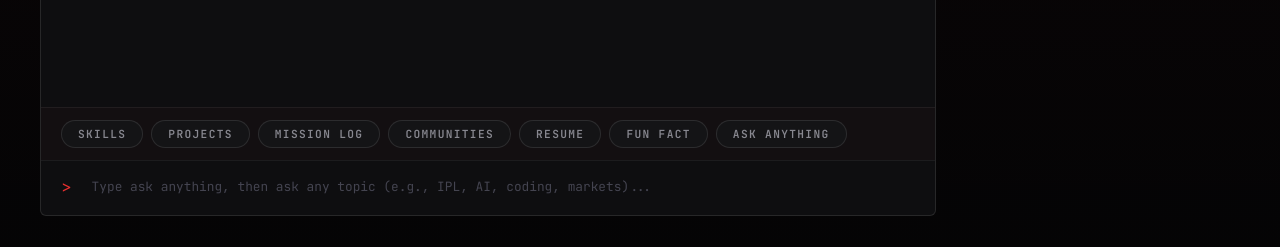
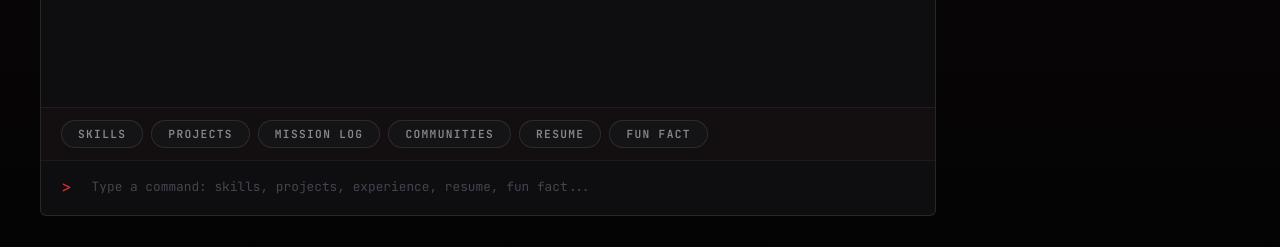
Before and after one commit to Yashwanth2408/yashwanth-portfolio, a website: page index.html in a window 1280 px wide. Shown: the part 8420-8667 px from the top of the page. Drawn offline with nearby package versions, Linux system fonts and the light colour scheme.

Commit message:
remove: remove ask anything button from terminal UI and update placeholder

```diff
--- a/index.html
+++ b/index.html
@@ -938,13 +938,12 @@
               <button class="jv-chip" data-cmd="communities">COMMUNITIES</button>
               <button class="jv-chip" data-cmd="resume">RESUME</button>
               <button class="jv-chip" data-cmd="fun fact">FUN FACT</button>
-              <button class="jv-chip" data-cmd="ask anything">ASK ANYTHING</button>
             </div>
 
             <div class="jv-terminal__input-row">
               <span class="jv-t-prompt">&gt;</span>
               <input id="jv-terminal-input" class="jv-terminal__input" type="text" autocomplete="off" spellcheck="false"
-                placeholder="Type ask anything, then ask any topic (e.g., IPL, AI, coding, markets)..." />
+                placeholder="Type a command: skills, projects, experience, resume, fun fact..." />
             </div>
           </div>
 
```
